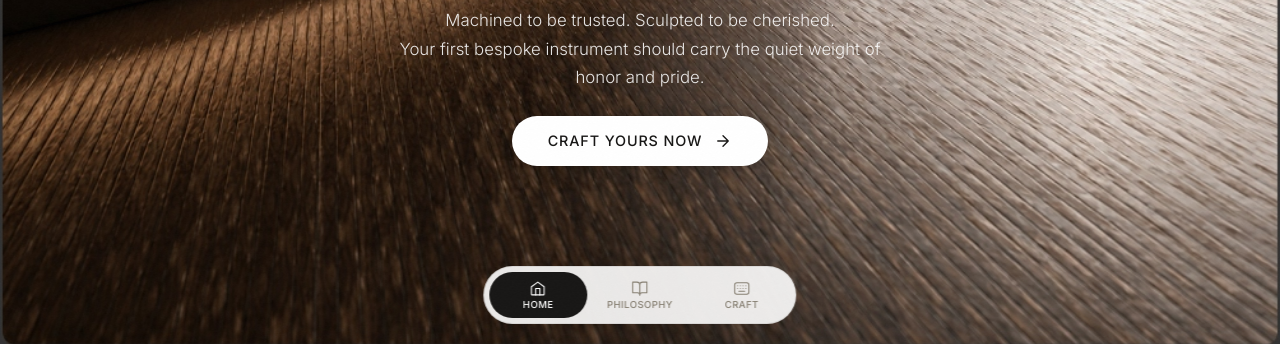
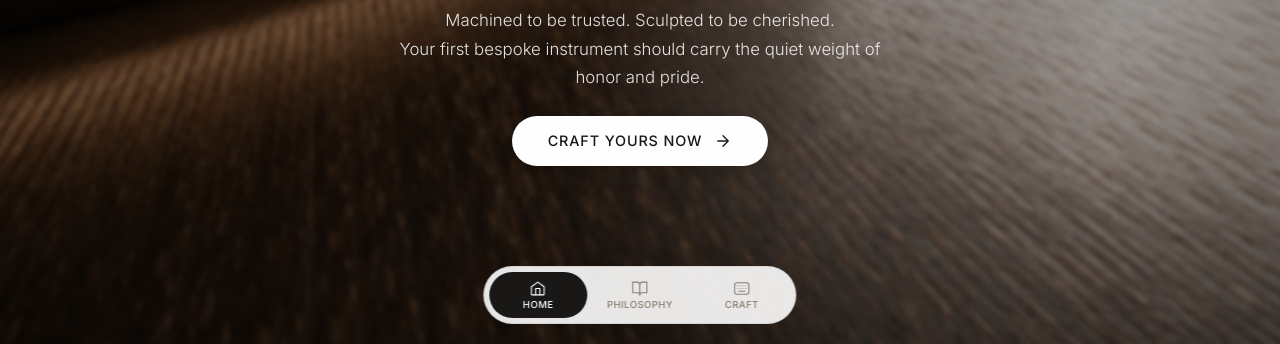
Before and after one commit to Drakon05/Goodknocks, a plain HTML site: page index.html in a window 1280 px wide. Shown: the part 456-800 px from the top of the page. Drawn offline with nearby package versions, Linux system fonts and the light colour scheme.

Commit message:
Add soft 2.5px blur and subtle low-opacity dark overlay to hero for enhanced text readability

```diff
--- a/styles.css
+++ b/styles.css
@@ -162,13 +162,17 @@ img {
   height: 100%;
   object-fit: cover;
   object-position: center 32%;
-  filter: contrast(1.02) brightness(0.96);
-  transform: scale(1.02);
+  filter: contrast(1.04) brightness(0.92) blur(2.5px);
+  transform: scale(1.05);
   transition: transform 3s var(--ease-smooth);
 }
 
 .hero-vignette {
-  display: none; /* Silhouetting removed completely for full photo visibility */
+  position: absolute;
+  inset: 0;
+  background: radial-gradient(ellipse at center, rgba(0, 0, 0, 0.22) 0%, rgba(0, 0, 0, 0.38) 100%);
+  pointer-events: none;
+  z-index: 1;
 }
 
 .hero-content {
```
